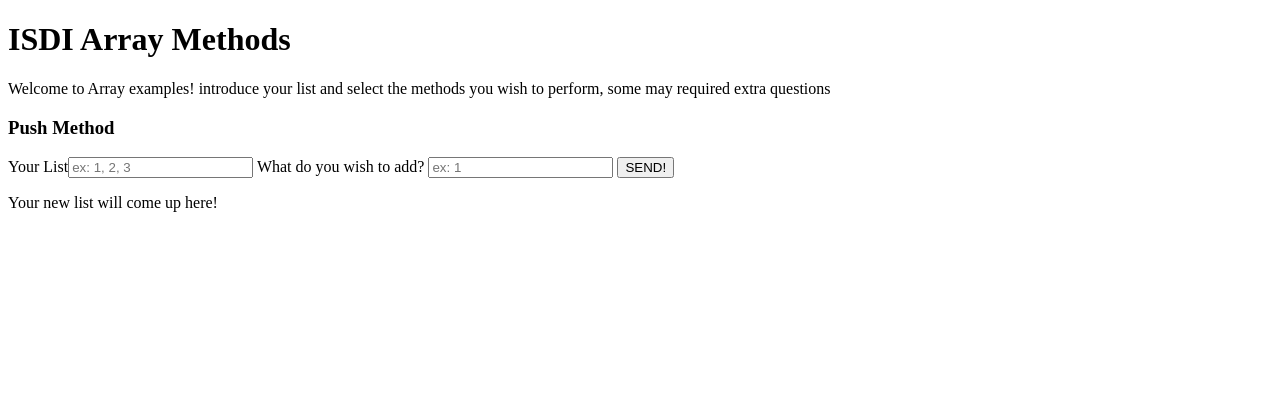
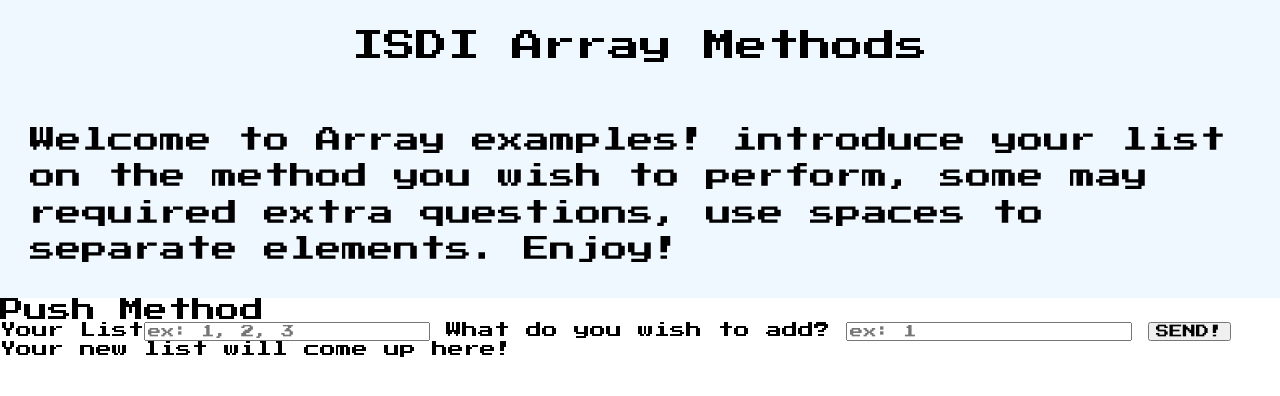
Before and after one commit to marzboi/202304-w2ch5-marco-fratini, a website with bundled scripts: page index.html in a window 1280 px wide. Built offline with nearby package versions, Linux system fonts and the light colour scheme.

Commit message:
Add sass settings and styles

```diff
--- a/index.html
+++ b/index.html
@@ -7,6 +7,9 @@
   <meta name="viewport" content="width=device-width, initial-scale=1.0">
   <link rel="stylesheet" href="styles.css">
   <link rel="shortcut icon" href="favicon.png" type="image/x-icon">
+  <link rel="preconnect" href="https://fonts.googleapis.com">
+  <link rel="preconnect" href="https://fonts.gstatic.com" crossorigin>
+  <link href="https://fonts.googleapis.com/css2?family=Press+Start+2P&display=swap" rel="stylesheet">
   <title>Array Fun</title>
 </head>
 
@@ -15,12 +18,12 @@
 
     <header>
       <h1>ISDI Array Methods</h1>
-      <p>Welcome to Array examples! introduce your list and select the methods you wish to perform, some may required
-        extra questions</p>
+      <p>Welcome to Array examples! introduce your list on the method you wish to perform, some may required
+        extra questions, use spaces to separate elements. Enjoy!</p>
     </header>
 
     <section>
-      <div>
+      <div class="push-container">
         <h3>Push Method</h3>
 
         <label for="new-push">Your List</label><input type="text" id="new-push" class="new-push"
--- a/package.json
+++ b/package.json
@@ -13,6 +13,7 @@
   "main": "main.js",
   "type": "module",
   "scripts": {
+    "sass": "sass sass/styles.scss:styles.css -w",
     "test": "echo \"Error: no test specified\" && exit 1",
     "prepare": "husky install"
   },
--- /dev/null
+++ b/sass/_global.scss
@@ -0,0 +1,12 @@
+* {
+  box-sizing: border-box;
+}
+
+html,
+body {
+  font-family: -apple-system, BlinkMacSystemFont, "Segoe UI", Roboto, Helvetica,
+    Arial, sans-serif, "Apple Color Emoji", "Segoe UI Emoji", "Segoe UI Symbol";
+  font-family: "Press Start 2P", cursive;
+  min-width: 375px;
+  height: 100%;
+}
--- /dev/null
+++ b/sass/_reset.scss
@@ -0,0 +1,129 @@
+/* http://meyerweb.com/eric/tools/css/reset/
+   v2.0 | 20110126
+   License: none (public domain)
+*/
+
+html,
+body,
+div,
+span,
+applet,
+object,
+iframe,
+h1,
+h2,
+h3,
+h4,
+h5,
+h6,
+p,
+blockquote,
+pre,
+a,
+abbr,
+acronym,
+address,
+big,
+cite,
+code,
+del,
+dfn,
+em,
+img,
+ins,
+kbd,
+q,
+s,
+samp,
+small,
+strike,
+strong,
+sub,
+sup,
+tt,
+var,
+b,
+u,
+i,
+center,
+dl,
+dt,
+dd,
+ol,
+ul,
+li,
+fieldset,
+form,
+label,
+legend,
+table,
+caption,
+tbody,
+tfoot,
+thead,
+tr,
+th,
+td,
+article,
+aside,
+canvas,
+details,
+embed,
+figure,
+figcaption,
+footer,
+header,
+hgroup,
+menu,
+nav,
+output,
+ruby,
+section,
+summary,
+time,
+mark,
+audio,
+video {
+  margin: 0;
+  padding: 0;
+  border: 0;
+  font-size: 100%;
+  font: inherit;
+  vertical-align: baseline;
+}
+/* HTML5 display-role reset for older browsers */
+article,
+aside,
+details,
+figcaption,
+figure,
+footer,
+header,
+hgroup,
+menu,
+nav,
+section {
+  display: block;
+}
+body {
+  line-height: 1;
+}
+ol,
+ul {
+  list-style: none;
+}
+blockquote,
+q {
+  quotes: none;
+}
+blockquote:before,
+blockquote:after,
+q:before,
+q:after {
+  content: "";
+  content: none;
+}
+table {
+  border-collapse: collapse;
+  border-spacing: 0;
+}
--- /dev/null
+++ b/sass/styles.scss
@@ -0,0 +1,33 @@
+@use "reset";
+@use "global";
+
+main {
+  header {
+    display: flex;
+    flex-direction: column;
+    align-items: center;
+    background-color: aliceblue;
+    h1 {
+      font-size: 32px;
+      margin: 30px;
+    }
+    p {
+      font-size: 26px;
+      margin: 30px;
+      line-height: 1.4;
+    }
+  }
+
+  .push-container {
+    h3 {
+      font-size: 24px;
+    }
+    input {
+      font-family: inherit;
+    }
+
+    button {
+      font-family: inherit;
+    }
+  }
+}
```
Also changed, not shown: styles.css, 1 other file.
